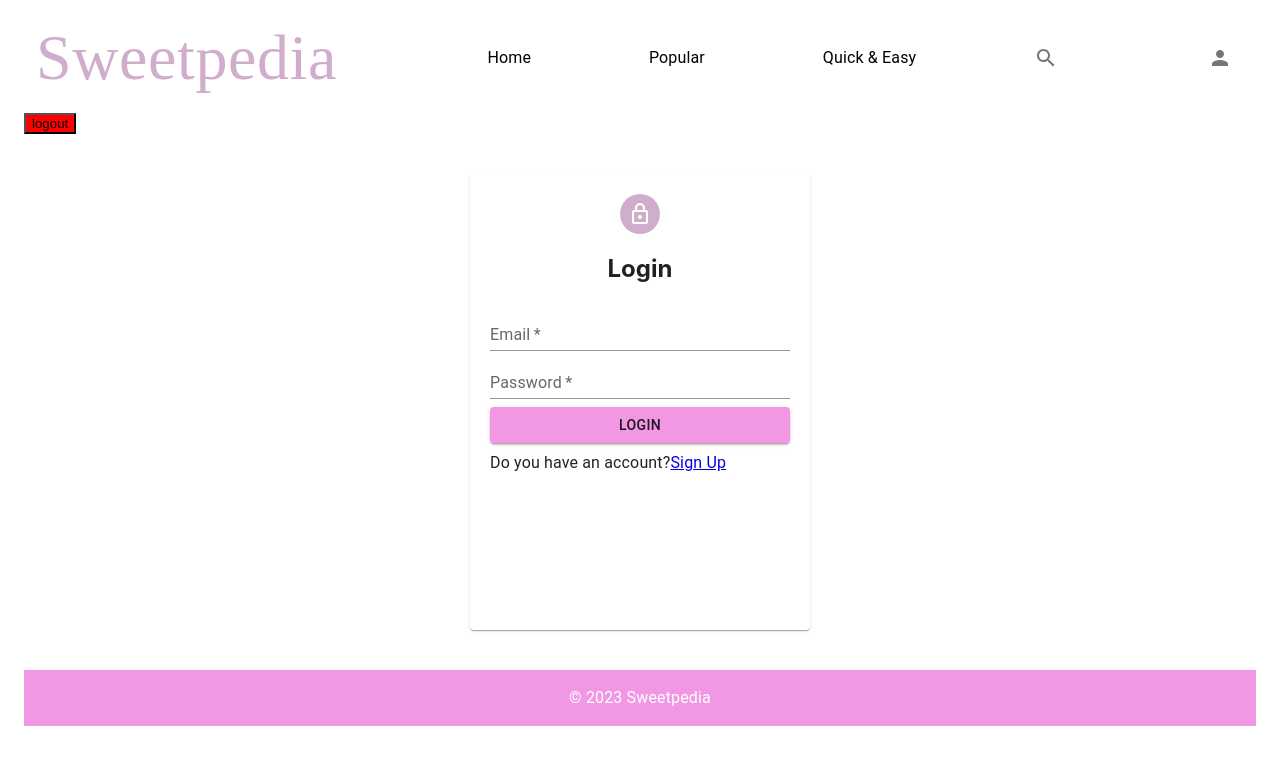
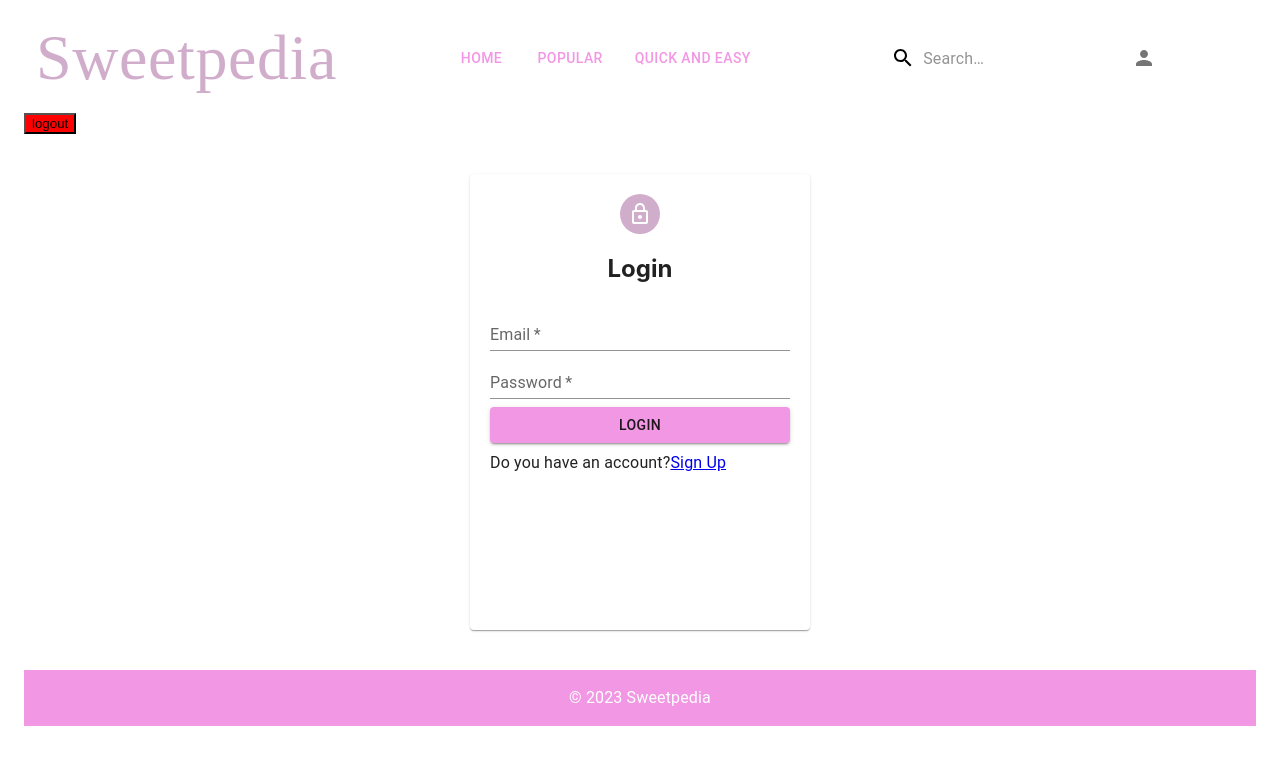
Before and after one commit to moniquemsantos/Sweetpedia-MERN-App, a React (Create React App) app in the folder client/: page /login in a window 1280 px wide. Shown: the top 764 px of the page. Built offline with nearby package versions, Linux system fonts and the light colour scheme; a web font is replaced by a local one.

Commit message:
CHORE: AppBar Refactor

```diff
--- a/client/src/components/AppBar.js
+++ b/client/src/components/AppBar.js
@@ -5,22 +5,68 @@ import IconButton from "@mui/material/IconButton";
 import Typography from "@mui/material/Typography";
 import Menu from "@mui/material/Menu";
 import MenuItem from "@mui/material/MenuItem";
-import { useNavigate } from "react-router-dom";
-import { ListItemButton, ListItemIcon, ListItemText } from "@mui/material";
+import { alpha, Button, InputBase } from "@mui/material";
 import Tooltip from "@mui/material/Tooltip";
-import { MyList } from "../styles/appBar";
 import SearchIcon from "@mui/icons-material/Search";
 import PersonIcon from "@mui/icons-material/Person";
+import { styled } from "@mui/material/styles";
 
-const pages = ["Home", "Popular", "Quick & Easy"];
-const settings = ["Profile", "Logout"];
+const pages = [
+  { label: "Home", url: "/" },
+  { label: "Popular", url: "/#" },
+  { label: "Quick and easy", url: "/#" },
+];
+
+const settings = [{ label: "Profile", url: "/profile" }];
 
 function AppBar() {
+  // TODO Extract this styles to styles folder
+  const Search = styled("div")(({ theme }) => ({
+    position: "relative",
+    borderRadius: theme.shape.borderRadius,
+    backgroundColor: alpha(theme.palette.common.white, 0.15),
+    "&:hover": {
+      backgroundColor: alpha(theme.palette.common.white, 0.25),
+    },
+    marginLeft: 0,
+    width: "100%",
+    [theme.breakpoints.up("sm")]: {
+      marginLeft: theme.spacing(1),
+      width: "auto",
+    },
+  }));
+
+  const SearchIconWrapper = styled("div")(({ theme }) => ({
+    padding: theme.spacing(0, 2),
+    height: "100%",
+    position: "absolute",
+    pointerEvents: "none",
+    display: "flex",
+    alignItems: "center",
+    justifyContent: "center",
+  }));
+
+  const StyledInputBase = styled(InputBase)(({ theme }) => ({
+    color: "inherit",
+    "& .MuiInputBase-input": {
+      padding: theme.spacing(1, 1, 1, 0),
+      // vertical padding + font size from searchIcon
+      paddingLeft: `calc(1em + ${theme.spacing(4)})`,
+      transition: theme.transitions.create("width"),
+      width: "100%",
+      [theme.breakpoints.up("sm")]: {
+        width: "12ch",
+        "&:focus": {
+          width: "20ch",
+        },
+      },
+    },
+  }));
+
+  // ------ TODO Extract this ⤴ styles to styles folder ------
+
   const [anchorElNav, setAnchorElNav] = React.useState(null);
   const [anchorElUser, setAnchorElUser] = React.useState(null);
-
-
-  const navigate = useNavigate();
 
   const handleOpenNavMenu = (event) => {
     setAnchorElNav(event.currentTarget);
@@ -38,9 +84,16 @@ function AppBar() {
     setAnchorElUser(null);
   };
 
+  let isLogged = true;
+
+  function handleLogout() {
+    console.log("logout");
+  }
+
   return (
     <>
       <AppBarContainer>
+        {/* This is the logo for Desktop*/}
         <AppBarHeader
           sx={{
             mr: 2,
@@ -49,11 +102,11 @@ function AppBar() {
         >
           Sweetpedia
         </AppBarHeader>
+        {/* This is the Hamburger menu for Mobile */}
         <Box sx={{ flexGrow: 1, display: { xs: "flex", md: "none" } }}>
           <IconButton onClick={handleOpenNavMenu}>
             <HamburgerIcon />
           </IconButton>
-
           <Menu
             id="menu-appbar"
             anchorEl={anchorElNav}
@@ -72,40 +125,66 @@ function AppBar() {
               display: { xs: "", md: "none" },
             }}
           >
-            {pages.map((page) => (
-              <MenuItem key={page} onClick={handleCloseNavMenu}>
-                <Typography textAlign="center">{page}</Typography>
+            {pages.map(({ label, url }) => (
+              <MenuItem key={label} onClick={handleCloseNavMenu}>
+                <Button
+                  href={`${url}`}
+                  key={`${label}-mobile-nav`}
+                  sx={{ mr: 2 }}
+                >
+                  {label}
+                </Button>
+                <Typography textAlign="center">{label}</Typography>
               </MenuItem>
             ))}
           </Menu>
         </Box>
-        <MyList type="row">
-        <ListItemButton onClick={() => navigate("/")}>
-          <ListItemText primary="Home" />
-         </ListItemButton>
-         <ListItemButton onClick={() => navigate("")}>
-          <ListItemText primary="Popular" />
-          </ListItemButton>
-          <ListItemButton onClick={() => navigate("")}>
-          <ListItemText primary="Quick & Easy" />
-          </ListItemButton>
-          <ListItemButton>
-            <ListItemIcon>
+
+        {/*This is the navigation for Desktop*/}
+        <Box sx={{ flexGrow: 1, display: { xs: "none", md: "flex" } }}>
+          {pages.map(({ label, url }) => (
+            <Button href={`${url}`} key={`${label}-nav`} sx={{ mr: 2 }}>
+              {label}
+            </Button>
+          ))}
+        </Box>
+
+        {/*This is the search bar for Desktop (Implemented with Material UI https://mui.com/material-ui/react-app-bar/#SearchAppBar.js)*/}
+        <Box sx={{ flexGrow: 1, display: { xs: "none", md: "flex" } }}>
+          <div
+            style={{ height: "100%", display: "flex", alignItems: "center" }}
+          >
+            <Search>
+              <SearchIconWrapper>
                 <SearchIcon />
-            </ListItemIcon>
-          </ListItemButton>
-          <Box sx={{ flexGrow: 0 }}>
-            <Tooltip title="Open settings">
-              <ListItemButton onClick={handleOpenUserMenu} sx={{ p: 0 }}>
-                <ListItemIcon
+              </SearchIconWrapper>
+              <StyledInputBase
+                placeholder="Search…"
+                inputProps={{ "aria-label": "search" }}
+              />
+            </Search>
+          </div>
+        </Box>
+
+        {/*This is the logo for Mobile*/}
+        <AppBarHeader
           sx={{
-                    display: "flex",
-                    justifyContent: "center",
+            mr: 2,
+            display: { xs: "flex", md: "none" },
           }}
         >
+          Sweetpedia
+        </AppBarHeader>
+
+        {/*This is the user menu for Desktop */}
+        <Box sx={{ flexGrow: 1, display: { xs: "flex", md: "flex" } }}>
+          <div
+            style={{ height: "100%", display: "flex", alignItems: "center" }}
+          >
+            <Tooltip title="Profile">
+              <IconButton onClick={handleOpenUserMenu} sx={{ p: 0 }}>
                 <PersonIcon />
-                </ListItemIcon>
-              </ListItemButton>
+              </IconButton>
             </Tooltip>
             <Menu
               sx={{ mt: "45px" }}
@@ -123,14 +202,25 @@ function AppBar() {
               open={Boolean(anchorElUser)}
               onClose={handleCloseUserMenu}
             >
-              {settings.map((setting) => (
-                <MenuItem key={setting} onClick={handleCloseUserMenu}>
-                  <Typography textAlign="center">{setting}</Typography>
+              {settings.map(({ label, url = "", callBack = () => {} }) => (
+                <MenuItem key={label} onClick={handleCloseUserMenu}>
+                  <Button href={`${url}`} onClick={callBack}>
+                    {label}
+                  </Button>
                 </MenuItem>
               ))}
+              {isLogged ? (
+                <MenuItem>
+                  <Button onClick={handleLogout}>Logout</Button>
+                </MenuItem>
+              ) : (
+                <MenuItem>
+                  <Button href="/login">Login</Button>
+                </MenuItem>
+              )}
             </Menu>
+          </div>
         </Box>
-        </MyList>
       </AppBarContainer>
     </>
   );
```
Lines whose indentation alone changed are shown as unchanged.
